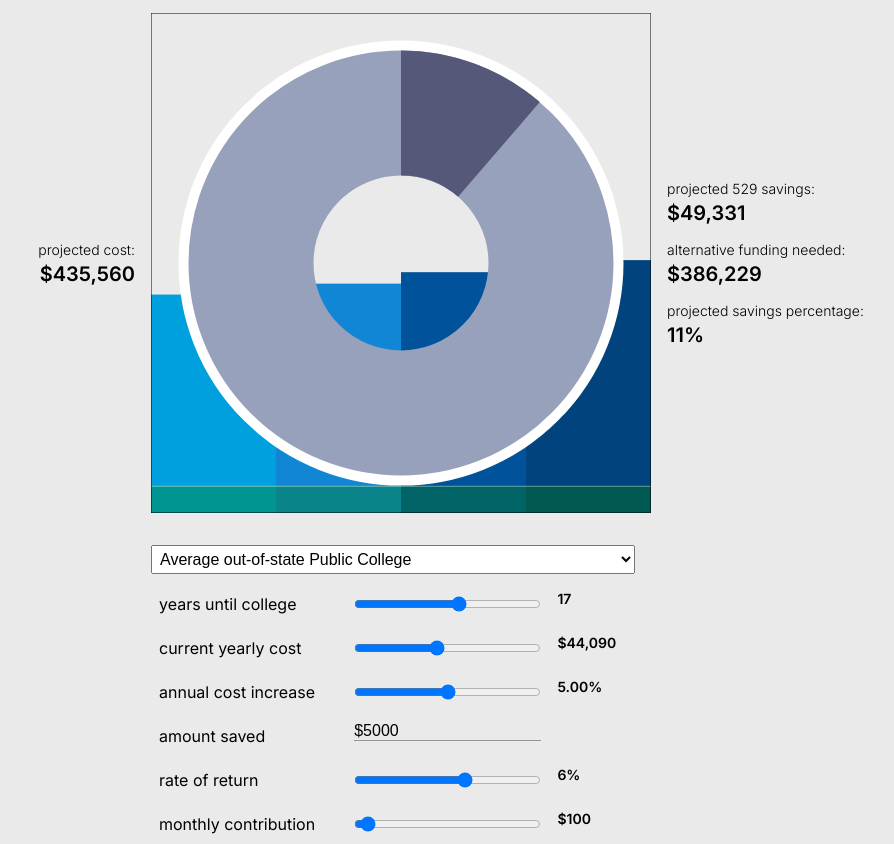
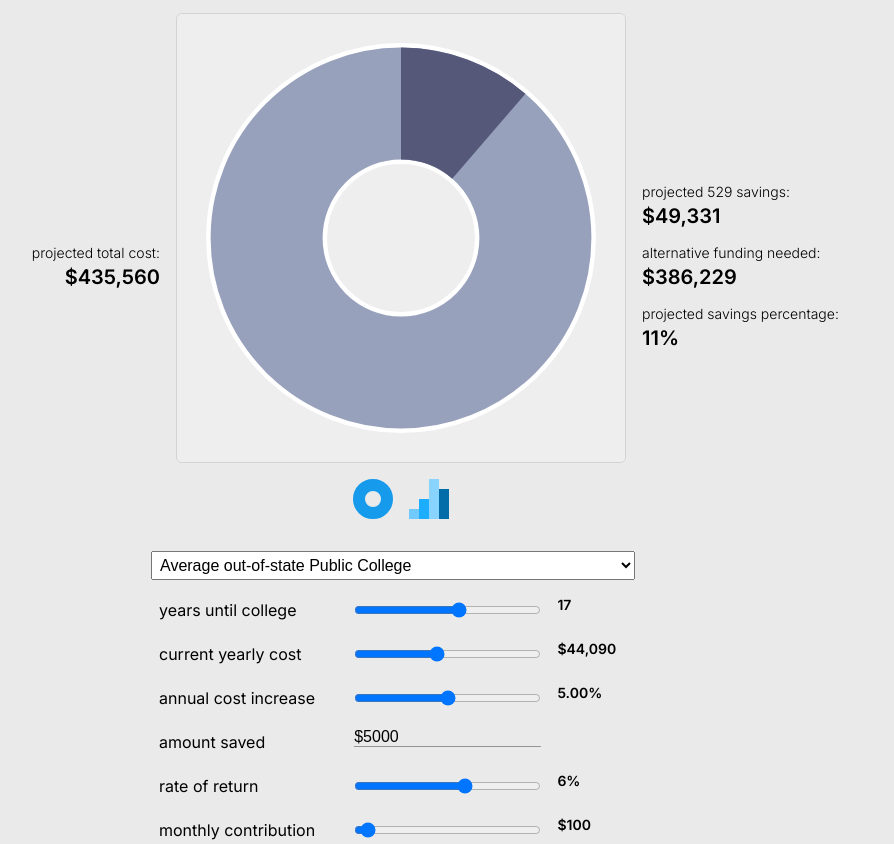
Before and after one commit to aokorodu/CollegeSavingsPlanner, a website built with Vite: page index.html in a window 1280 px wide. Shown: the part 58-902 px from the top of the page, without its empty margins (239-1133 px from the left). Built offline with nearby package versions, Linux system fonts and the light colour scheme.

Commit message:
nav icons

```diff
--- a/index.html
+++ b/index.html
@@ -13,32 +13,42 @@
     <h1>College Savings Planner</h1>
     <div id="dataHolder">
       <div class="summaryHolder">
-        <div class="summary right"><span>projected cost:</span><span id="projectedTotal">0</span></div>
+        <div class="summary right"><span>projected total cost:</span><span id="projectedTotal">0</span></div>
 
       </div>
+      <div class="svgHolder">
+        <svg id="svg" width="450" height="450" viewBox="0 0 1000 1000">
+          <rect id="background" x="0" y="0" width="1000" height="1000"></rect>
+          <g id="barGraph" class="graph hidden" transform="translate(0 1000) scale(1 -1)">
+            <g id="barGraphBars">
 
-      <svg id="svg" width="500" height="500" viewBox="0 0 1000 1000">
-        <g id="barGraph" transform="translate(0 1000) scale(1 -1)">
-          <g id="barGraphBars">
-            <rect id="bar1" class="bar" x="0" y="0" width="250" height="400" fill="#00a0df"></rect>
-            <rect id="bar2" class="bar" x="250" y="0" width="250" height="430" fill="#1086d5"></rect>
-            <rect id="bar3" class="bar" x="500" y="0" width="500" height="450" fill="#00539B"></rect>
-            <rect id="bar4" class="bar" x="750" y="0" width="500" height="500" fill="#01437d"></rect>
-            <g id="savingsLine" transform="translate(0 100)">
+              <rect id="bar1" class="bar" x="0" y="0" width="245" height="400" fill="#98A1BC" fill-opacity=".55"></rect>
+              <rect id="bar2" class="bar" x="250" y="0" width="245" height="430" fill="#98A1BC" fill-opacity=".7">
+              </rect>
+              <rect id="bar3" class="bar" x="500" y="0" width="245" height="450" fill="#98A1BC" fill-opacity=".85">
+              </rect>
+              <rect id="bar4" class="bar" x="750" y="0" width="250" height="500" fill="#98A1BC" fill-opacity="1"></rect>
+
+              <rect id="savingsBar1" class="savingsBar" x="0" y="0" width="245" height="400"></rect>
+              <rect id="savingsBar2" class="savingsBar" x="250" y="0" width="245" height="430"></rect>
+              <rect id="savingsBar3" class="savingsBar" x="500" y="0" width="245" height="450"></rect>
+              <rect id="savingsBar4" class="savingsBar" x="750" y="0" width="250" height="500"></rect>
+
+              <!-- <g id="savingsLine" transform="translate(0 100)">
               <path stroke='#fff' stroke-width="1" d="M0 0 H1000" stroke-opacity="1" />
-              <rect class="bar" x="0" y="-1000" width="1000" height="1000" fill="green" fill-opacity=".35"></rect>
-            </g>
-            <rect id="outline" x="0" y="0" width="1000" height="1000" fill="none" stroke="#000" stroke-width="2"></rect>
+            </g> -->
+              <rect id="outline" x="0" y="0" width="1000" height="1000" fill="none" stroke="#000" stroke-width="2">
+              </rect>
             </g>
           </g>
-        <g id="pieChart">
+          <g id="pieChart" class="graph">
             <g transform="translate(500 500) rotate(-90) scale(1.5)">
               <circle id="overflowPath" cx="0" cy="0" r="300" fill="none" stroke="#00a0df" stroke-opacity="1"
                 stroke-width="50" pathLength="100" stroke-dasharray="100 100" stroke-dashoffset="-75"></circle>
             </g>
             <g transform="translate(500 500) rotate(-90)">
-            <circle id="circleOutline" cx="0" cy="0" r="340" fill="none" stroke="#fff" stroke-opacity="1"
-              stroke-width="210"></circle>
+              <circle id="circleOutline" cx="0" cy="0" r="300" fill="none" stroke="#fff" stroke-opacity="1"
+                stroke-width="270"></circle>
 
               <circle id="circleBG" cx="0" cy="0" r="300" fill="none" stroke="#00539B" stroke-opacity="1"
                 stroke-width="250"></circle>
@@ -50,6 +60,11 @@
           </g>
 
         </svg>
+        <div id="iconHolder">
+          <div id="pieIcon" class="icon"></div>
+          <div id="barIcon" class="icon"></div>
+        </div>
+      </div>
       <div class="summaryHolder">
         <div class="summary left"><span>projected 529 savings:</span><span id="projectedSavings">0</span></div>
         <div class="summary left">
--- a/src/css/main.css
+++ b/src/css/main.css
@@ -15,6 +15,26 @@ body {
   font-family: "Inter", sans-serif;
   background-color: #eaeaea;
 }
+
+.svgHolder {
+  display: flex;
+  flex-direction: column;
+  justify-content: center;
+  align-items: center;
+  width: 100%;
+  gap: 1rem;
+  width: fit-content;
+}
+
+#svg {
+  border: 1px solid #d4d2d2;
+  border-radius: 6px;
+}
+
+#background {
+  fill: #efeeee;
+}
+
 .mainHolder {
   display: flex;
   flex-direction: column;
@@ -121,6 +141,13 @@ label {
   transition-duration: var(--barTransitionDuration);
 }
 
+.savingsBar {
+  transition-property: height;
+  transition-duration: var(--barTransitionDuration);
+  fill-opacity: 1;
+  fill: #555879;
+}
+
 .sliderValue {
   font-weight: 600;
   font-size: 14px;
@@ -158,3 +185,37 @@ input[type="text"]::placeholder {
   color: #888;
   font-style: italic;
 }
+
+#iconHolder {
+  display: flex;
+  flex-direction: row;
+  justify-content: center;
+  align-items: center;
+  gap: 1rem;
+}
+
+.icon {
+  width: 40px;
+  height: 40px;
+  background-size: cover;
+  background-position: center;
+  cursor: pointer;
+}
+
+#pieIcon {
+  background-image: url("../assets/pieChartIcon.svg");
+}
+
+#barIcon {
+  background-image: url("../assets/barGraphIcon.svg");
+}
+
+.graph {
+  transition-property: opacity;
+  transition-duration: var(--transitionDuration);
+  opacity: 1;
+}
+
+.hidden {
+  opacity: 0;
+}
--- a/src/js/main.js
+++ b/src/js/main.js
@@ -988,7 +988,18 @@ const bar2 = document.getElementById("bar2");
 const bar3 = document.getElementById("bar3");
 const bar4 = document.getElementById("bar4");
 const bars = [bar1, bar2, bar3, bar4];
+
+const savingsBar1 = document.getElementById("savingsBar1");
+const savingsBar2 = document.getElementById("savingsBar2");
+const savingsBar3 = document.getElementById("savingsBar3");
+const savingsBar4 = document.getElementById("savingsBar4");
+const savingsBars = [savingsBar1, savingsBar2, savingsBar3, savingsBar4];
 const savingsLine = document.getElementById("savingsLine");
+
+// nav bar
+
+const pieIcon = document.getElementById("pieIcon");
+const barIcon = document.getElementById("barIcon");
 
 let yearsToCollege = 0;
 let yearsOfCollege = 4;
@@ -1028,6 +1039,13 @@ function initUI() {
   collegeSelect.addEventListener("change", selectCollege);
 
   selectCollege({ target: { value: collegeSelect.value } });
+
+  initNavBar();
+}
+
+function initNavBar() {
+  pieIcon.addEventListener("click", showPieChart);
+  barIcon.addEventListener("click", showBarGraph);
 }
 
 function updateStartingAmount(e) {
@@ -1068,6 +1086,12 @@ function changePathColor(colors) {
   savedPath.setAttribute("stroke", colors[0] || "red");
   overflowPath.setAttribute("stroke", colors[0]);
   circleBG.setAttribute("stroke", colors[1]);
+  // bars.forEach((bar) => {
+  //   bar.setAttribute("fill", colors[1]);
+  // });
+  // savingsBars.forEach((savingsBar) => {
+  //   savingsBar.setAttribute("fill", colors[0]);
+  // });
 }
 
 function updateYearlyCost(e) {
@@ -1201,6 +1225,8 @@ function updateValues() {
     yearsOfCollege
   );
 
+  console.log("maxYearlyCollegeCost", maxYearlyCollegeCost);
+
   endingBalance = calculateEndingBalance(
     initialBalance,
     monthlyContribution,
@@ -1248,12 +1274,36 @@ function updatePaths() {
     const height = Math.max((percentage / 100) * 1000, 0); // Minimum height of 5px
     console.log("height", height);
     bar.setAttribute("height", height);
+    let savingsHeight = (height * percentageSaved) / 100;
+    //if (savingsHeight > height) savingsHeight = height;
+    savingsBars[index].setAttribute("height", savingsHeight);
   });
+
+  // savingsBars.forEach((savingsBar, index) => {
+  //   const percentage = percentages[index] / 2 || 0; // Default to 0 if no value
+  //   const height = Math.max((percentage / 100) * 1000, 0); // Minimum height of 5px
+  //   console.log("height", height);
+  //   savingsBar.setAttribute("height", height);
+  // });
 
   const h = (endingBalance / 4 / maxYearlyCollegeCost) * 1000;
   console.log("h: ", h);
 
-  savingsLine.setAttribute("transform", `translate(0, ${h})`);
+  //savingsLine.setAttribute("transform", `translate(0, ${h})`);
+}
+
+function showBarGraph() {
+  const barGraph = document.getElementById("barGraph");
+  const pieChart = document.getElementById("pieChart");
+  barGraph.classList.remove("hidden");
+  pieChart.classList.add("hidden");
+}
+
+function showPieChart() {
+  const barGraph = document.getElementById("barGraph");
+  const pieChart = document.getElementById("pieChart");
+  barGraph.classList.add("hidden");
+  pieChart.classList.remove("hidden");
 }
 
 initUI();
```
Also changed, not shown: src/assets/barGraphIcon.svg (added), src/assets/pieChartIcon.svg (added). Lines whose indentation alone changed are shown as unchanged.
